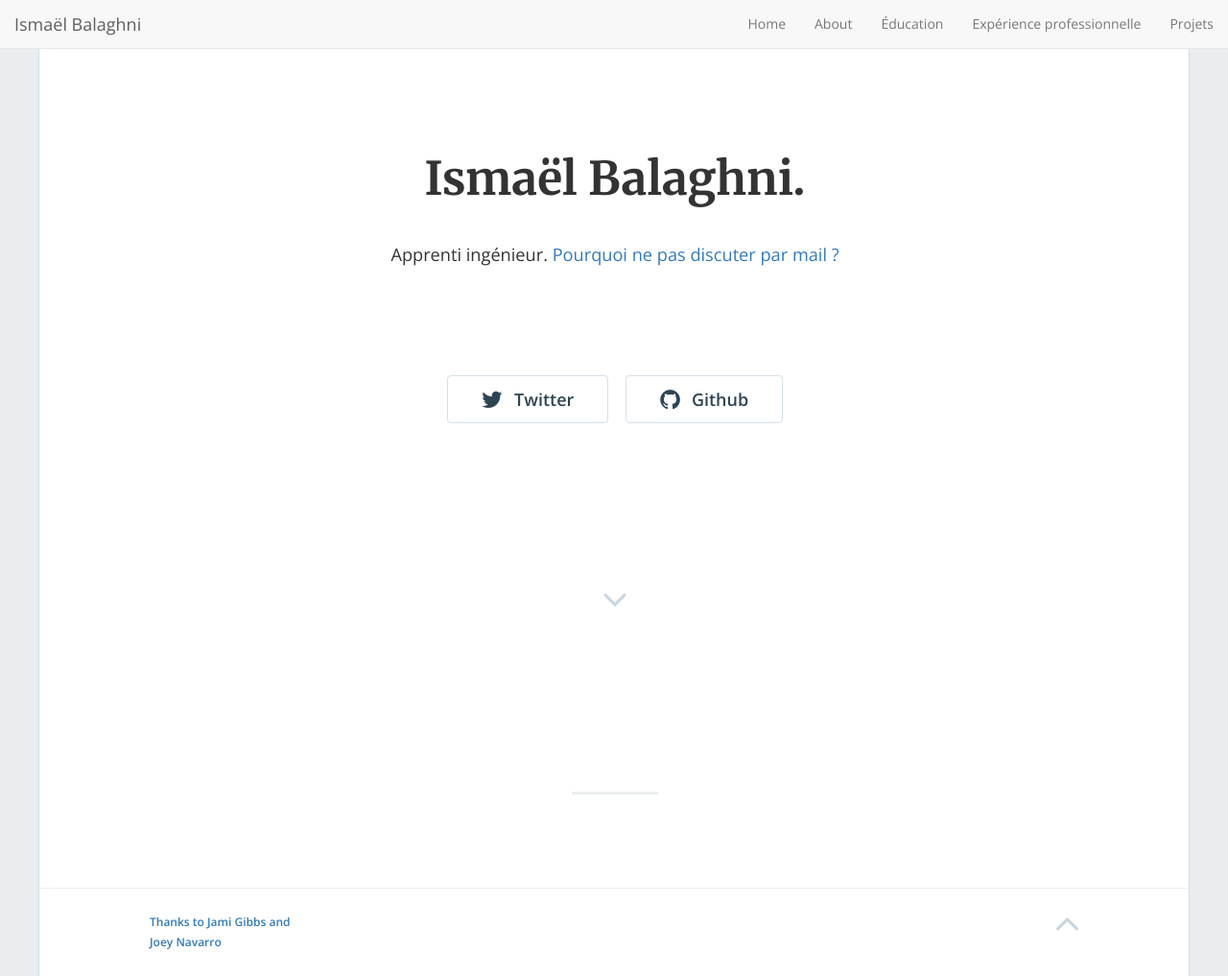
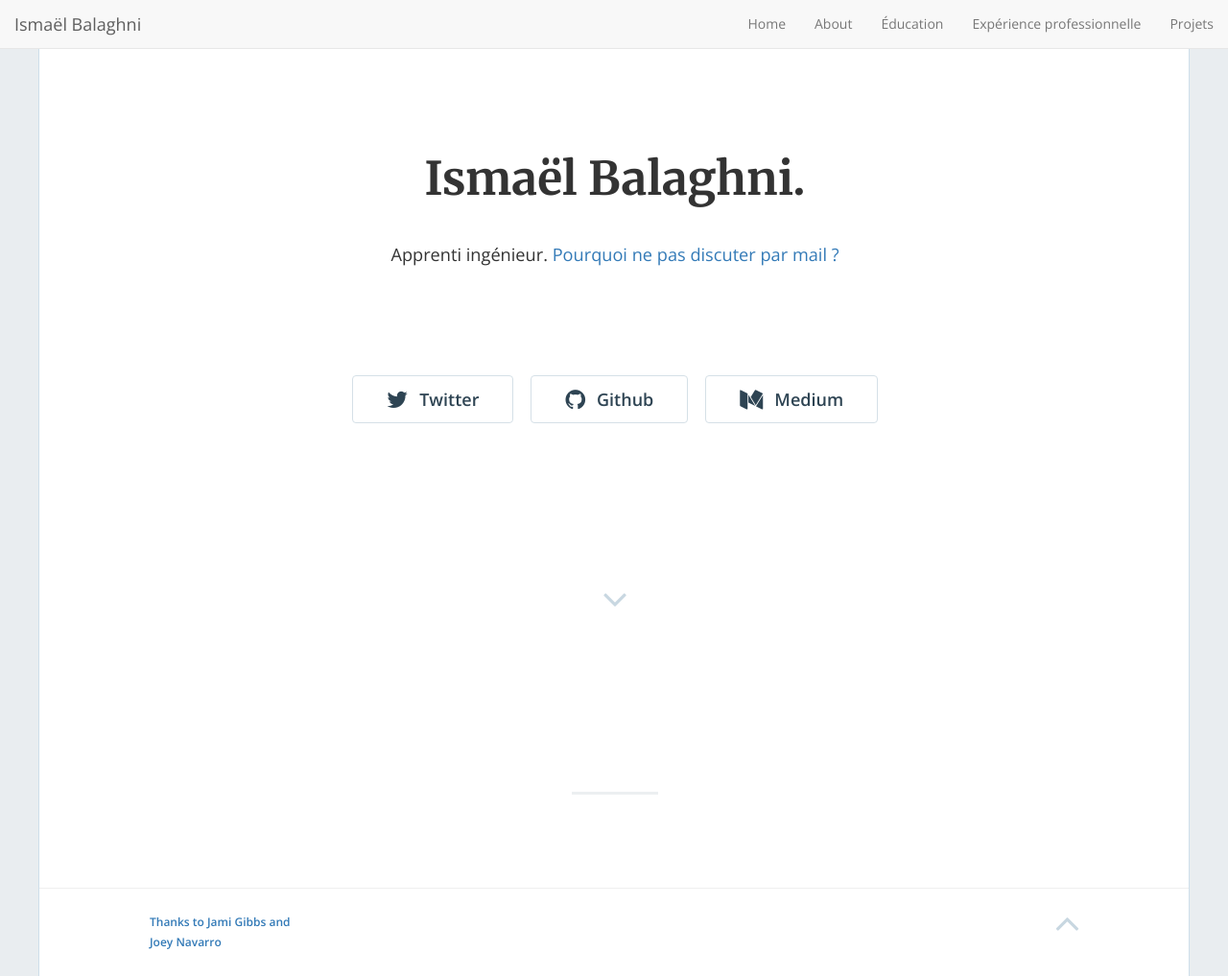
Before and after one commit to ismaelbalaghni/old-ismaelbalaghni, a Jekyll site: the page built from index.md, in a window 1280 px wide and 1017 px high. Shown: the whole window at 96% size. Built offline with Jekyll 4.4.1, drawn with Linux system fonts in a browser that asks for light colours; nearby versions of some CDN libraries.

Commit message:
Fix the e-mail form
This commit fixes #2. The form was not created on Formspree.

```diff
--- a/_config.yml
+++ b/_config.yml
@@ -20,7 +20,7 @@ baseurl: "" # the subpath of your site, e.g. /blog
 url: "https://www.ismaelbalaghni.me" # the base hostname & protocol for your site, e.g. https://example.com
 twitter_username: 'ismascarade'
 github_username: 'ismaelbalaghni'
-medium_username: ''
+medium_username: 'ismael.balaghni'
 
 # Build settings
 markdown: kramdown
--- a/_includes/contact-modal.html
+++ b/_includes/contact-modal.html
@@ -9,7 +9,7 @@
 
       <div class="modal-body">
 
-        <form class="form-horizontal form-contact clearfix" action="https://formspree.io/hello@ismaelbalaghni.me" method="POST">
+        <form class="form-horizontal form-contact clearfix" action="https://formspree.io/f/xyylweey" method="POST">
 
           <div class="form-group">
             <label class="message-label">Hello Ismaël,</label>
```
